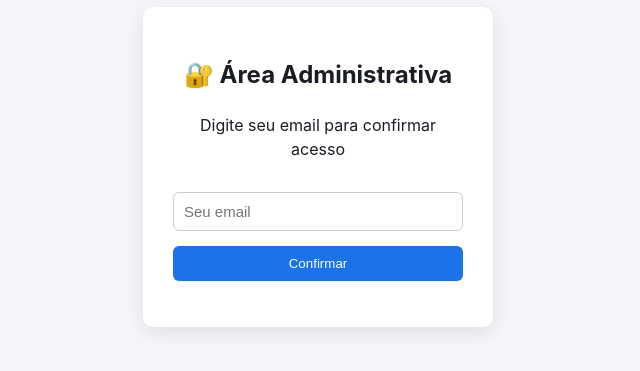
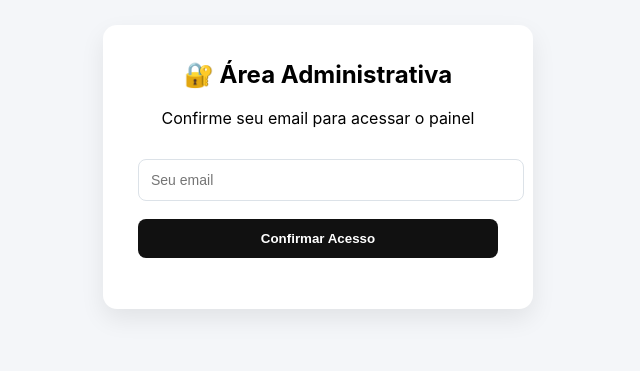
Before and after one commit to gustavomoraes6979-arch/Aldra, a website: page public/admin-auth.html in a window 1280 px wide. Shown: the part 233-604 px from the top of the page, without its empty margins (322-962 px from the left). Drawn offline with Linux system fonts and the light colour scheme; sample sign-in values are in the browser's storage.

Commit message:
Atualização painel admin e proteções

```diff
--- a/public/admin-auth.html
+++ b/public/admin-auth.html
@@ -1,39 +1,126 @@
 <!DOCTYPE html>
 <html lang="pt-BR">
 <head>
-  <meta charset="UTF-8">
-  <title>Verificação Administrador</title>
-  <link rel="stylesheet" href="/css/style.css">
+<meta charset="UTF-8">
+<title>🔐 Verificação Administrador — Aldra</title>
+<meta name="viewport" content="width=device-width, initial-scale=1">
+
+<style>
+body{
+  margin:0;
+  display:flex;
+  justify-content:center;
+  align-items:center;
+  height:100vh;
+  background:#f4f6f9;
+  font-family:-apple-system,BlinkMacSystemFont,"Segoe UI",Roboto,Arial;
+}
+
+.card{
+  background:white;
+  padding:35px;
+  border-radius:14px;
+  box-shadow:0 10px 25px rgba(0,0,0,0.08);
+  width:360px;
+  text-align:center;
+}
+
+h2{
+  margin-top:0;
+}
+
+input{
+  width:100%;
+  padding:12px;
+  margin-top:15px;
+  border-radius:8px;
+  border:1px solid #dce2e8;
+  font-size:14px;
+}
+
+button{
+  margin-top:18px;
+  width:100%;
+  padding:12px;
+  background:#111;
+  color:white;
+  border:none;
+  border-radius:8px;
+  cursor:pointer;
+  font-weight:600;
+}
+
+button:hover{
+  opacity:0.9;
+}
+
+.erro{
+  color:#e74c3c;
+  margin-top:12px;
+  font-size:14px;
+}
+
+.sucesso{
+  color:#2ecc71;
+  margin-top:12px;
+  font-size:14px;
+}
+</style>
 </head>
-<body style="display:flex;justify-content:center;align-items:center;height:100vh;background:#f4f6f9;">
 
-  <div style="background:white;padding:30px;border-radius:10px;box-shadow:0 5px 20px rgba(0,0,0,0.1);width:350px;text-align:center;">
-    <h2>🔐 Área Administrativa</h2>
-    <p>Digite seu email para confirmar acesso</p>
+<body>
 
-    <input type="email" id="adminEmail" placeholder="Seu email"
-      style="width:100%;padding:10px;margin-top:15px;border-radius:6px;border:1px solid #ccc;">
+<div class="card">
+  <h2>🔐 Área Administrativa</h2>
+  <p>Confirme seu email para acessar o painel</p>
 
-    <button onclick="verificarAdmin()"
-      style="margin-top:15px;width:100%;padding:10px;background:#1a73e8;color:white;border:none;border-radius:6px;cursor:pointer;">
-      Confirmar
-    </button>
+  <input type="email" id="adminEmail" placeholder="Seu email" />
 
-    <p id="erro" style="color:red;margin-top:10px;"></p>
-  </div>
+  <button onclick="verificarAdmin()">Confirmar Acesso</button>
+
+  <p id="mensagem"></p>
+</div>
 
 <script>
+
+// 🔒 Impede acesso se não estiver logado
+const token = localStorage.getItem("token");
+
+if (!token) {
+  alert("Você precisa estar logado.");
+  window.location.href = "/";
+}
+
 function verificarAdmin() {
 
   const emailDigitado = document.getElementById("adminEmail").value.trim().toLowerCase();
   const emailAdmin = "moraes_gu@hotmail.com";
+  const mensagem = document.getElementById("mensagem");
+
+  if (!emailDigitado) {
+    mensagem.className = "erro";
+    mensagem.innerText = "Digite seu email.";
+    return;
+  }
 
   if (emailDigitado === emailAdmin) {
-    window.location.href = "/admin.html";
+
+    // 🔥 salva permissão temporária
+    localStorage.setItem("isAdmin", "true");
+
+    mensagem.className = "sucesso";
+    mensagem.innerText = "Acesso autorizado...";
+
+    setTimeout(() => {
+      window.location.href = "/admin.html";
+    }, 800);
+
   } else {
-    document.getElementById("erro").innerText = "Email não autorizado.";
+    mensagem.className = "erro";
+    mensagem.innerText = "Email não autorizado.";
   }
 }
+
 </script>
 
 </body>
```
Also changed, not shown: public/admin.html (+10 -4 lines), public/dashboard.html (+6 -3 lines).
